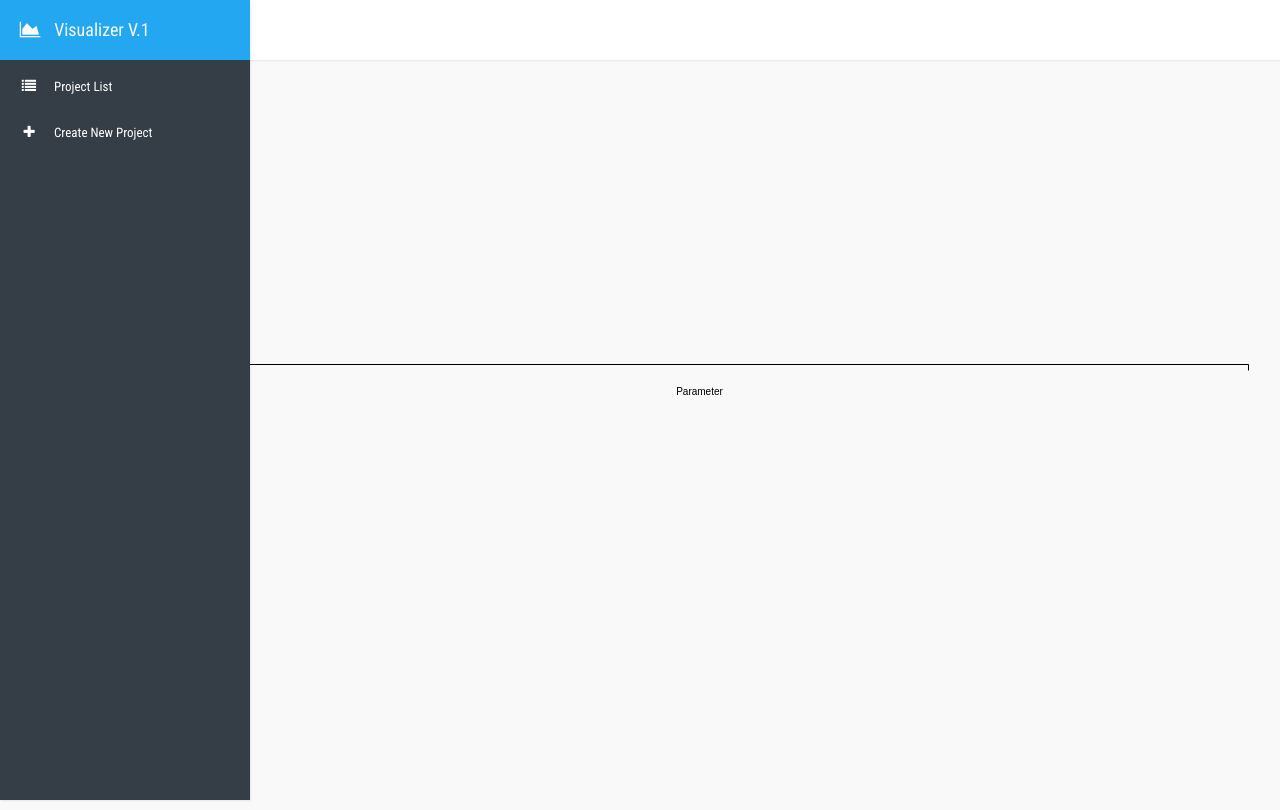
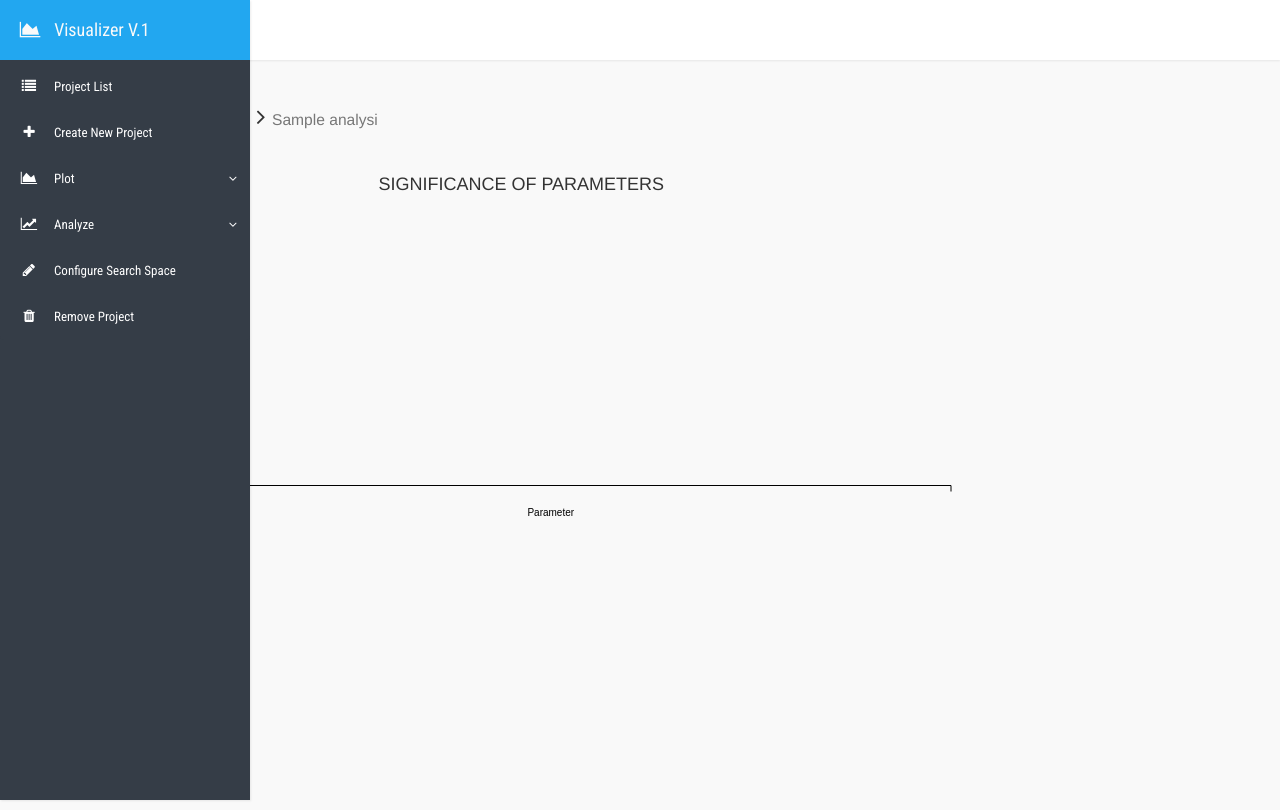
Before and after one commit to danula/opentuner-visualizer, a Django app: template visualizer/templates/analysis.html in a window 1280 px wide. Run offline with Django 3.2, Linux system fonts and the light colour scheme; tables that the repository leaves empty hold one stand-in row (values such as "Sample post"); the template is opened without the code that fills it: values that come from a table or form of the project are taken from there, most other values are stand-ins (such as "Sample title", 1, 10 or a date in 2020); parts of the project's set-up code (start-up, migrations or seed data) failed here and were passed over; some libraries are stand-ins or nearby versions.

Commit message:
Analysis view headding

```diff
--- a/visualizer/templates/analysis.html
+++ b/visualizer/templates/analysis.html
@@ -4,13 +4,65 @@
     <link rel="stylesheet" type="text/css" href="/static/css/c3.min.css">
 {% endblock %}
 
+{% block menuitems %}
+    <li class="panel panel-default dropdown">
+        <a data-toggle="collapse" href="#plot">
+            <span class="icon fa fa-area-chart"></span><span class="title">Plot</span>
+        </a>
+        <!-- Dropdown level 1 -->
+        <div id="plot" class="panel-collapse collapse">
+            <div class="panel-body">
+                <ul class="nav navbar-nav">
+                    <li><a href="#">Default Plot</a>
+                    </li>
+                    <li><a href="#">Dimension Reduced Plot</a>
+                    </li>
+                </ul>
+            </div>
+        </div>
+    </li>
+    <li class="panel panel-default dropdown">
+        <a data-toggle="collapse" href="#analyze">
+            <span class="icon fa fa-line-chart"></span><span class="title">Analyze</span>
+        </a>
+        <!-- Dropdown level 1 -->
+        <div id="analyze" class="panel-collapse collapse">
+            <div class="panel-body">
+                <ul class="nav navbar-nav">
+                    <li><a href="#">Create New Analysis</a>
+                    </li>
+                </ul>
+            </div>
+        </div>
+    </li>
+    <li>
+        <a href="#">
+            <span class="icon fa fa-pencil"></span><span class="title">Configure Search Space</span>
+        </a>
+    </li>
+    <li>
+        <a href="#">
+            <span class="icon fa fa-trash"></span><span class="title">Remove Project</span>
+        </a>
+    </li>
+{% endblock %}
+
 {% block content %}
     <div class="row">
         <div class="col-md-12">
+            <h3>{{ analysis.project.name }} <i class="fa fa-angle-right"></i> <small>{{ analysis.name }}</small></h3>
+        </div>
+        <div class="col-md-9">
+            <h4 style="text-align: center; text-transform: uppercase">Significance Of Parameters</h4>
+            {% if analysis.method == 'random_forest' %}
+                <h5 style="text-align: center;">Random Forest</h5>
+            {% elif analysis.method == 'relief' %}
+                <h5 style="text-align: center;">Relief</h5>
+            {% endif %}
             <div id="chart">
-
             </div>
         </div>
+        <div class="col-md-3"></div>
     </div>
 {% endblock %}
 
@@ -27,7 +79,7 @@
                 data: {
                     json: {{ json }},
                     keys: {
-                        x: 'Param',
+                        x: 'Params',
                         value: ['Importance']
                     },
                     type: 'scatter'
--- a/visualizer/views/analysis.py
+++ b/visualizer/views/analysis.py
@@ -73,6 +73,7 @@ def show(request, analysis_id):
     data = pd.read_csv(analysis.result_doc.name, sep=',')
     data.columns = ['Params', 'Importance']
     json = data.to_json(path_or_buf=None, orient='records')
+    print(json)
     return render(request, 'analysis.html', {'analysis': analysis, 'json': json})
 
 
```
